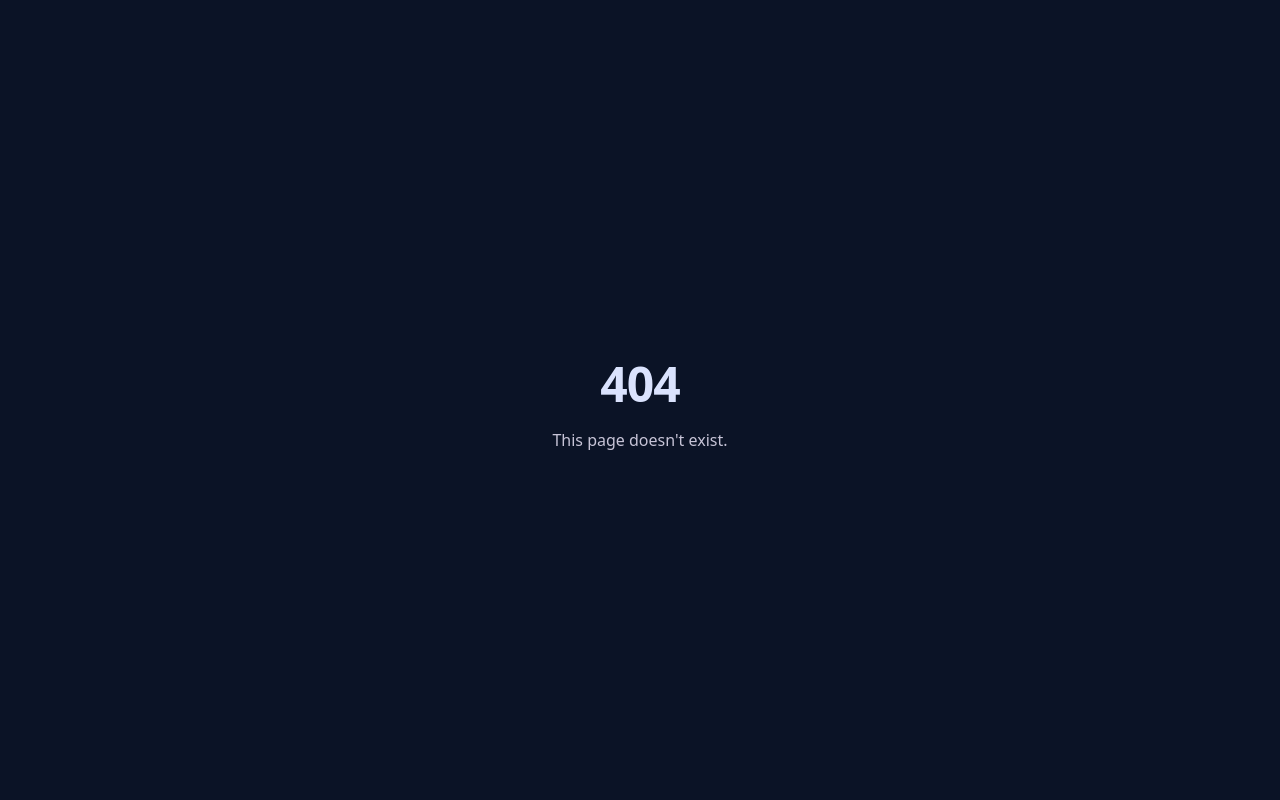
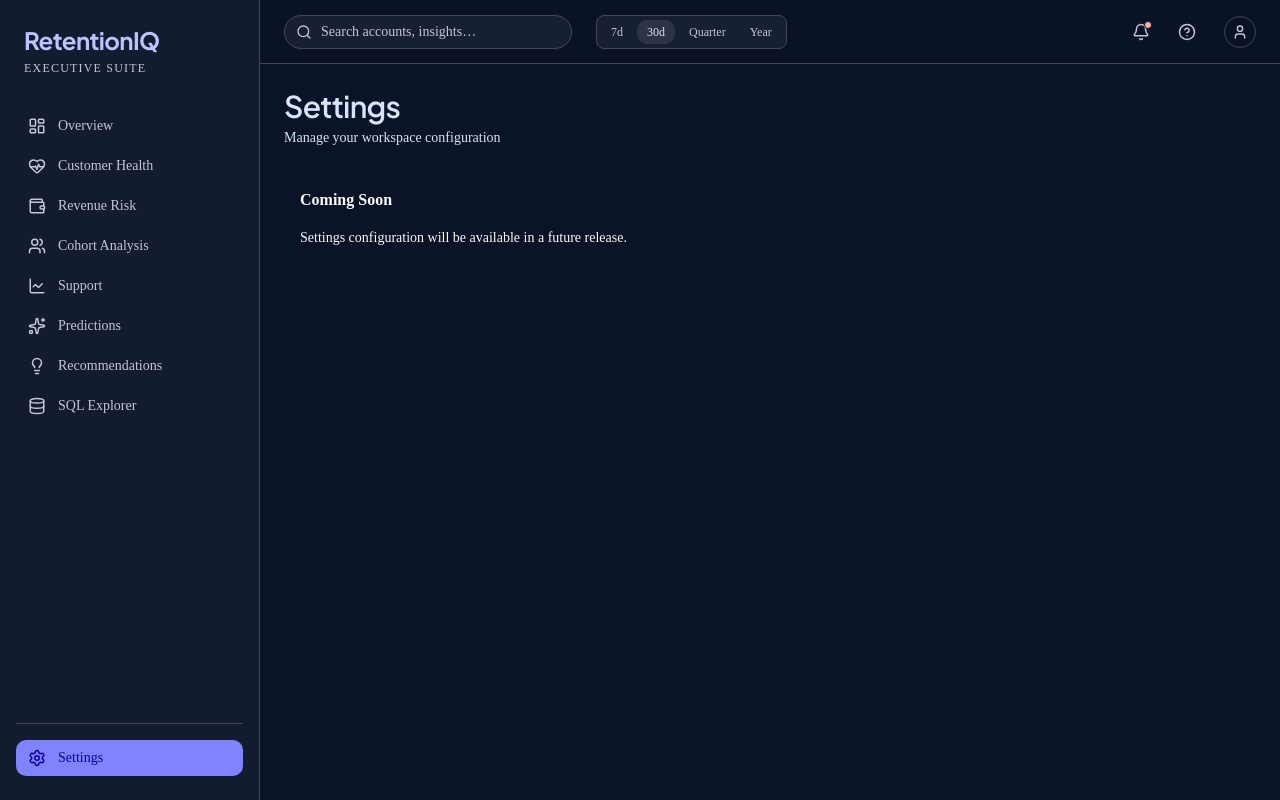
Before and after one commit to J12003LPZ/retention-iq, a Next.js app: page /settings in a window 1280 px wide. Before the commit this address had no page. Built offline with nearby package versions, Linux system fonts and the light colour scheme.

Commit message:
feat(ui): Settings stub page

```diff
--- /dev/null
+++ b/app/(dashboard)/settings/page.tsx
@@ -0,0 +1,29 @@
+import { Card, CardContent, CardHeader, CardTitle } from "@/components/ui/card"
+
+export default function SettingsPage() {
+  return (
+    <div className="flex flex-col gap-6">
+      <div>
+        <h1 className="font-display text-3xl font-semibold tracking-tight text-[--color-on-surface]">
+          Settings
+        </h1>
+        <p className="mt-1 text-sm text-[--color-on-surface-variant]">
+          Manage your workspace configuration
+        </p>
+      </div>
+
+      <Card className="bg-[--color-surface-container] ring-[--color-outline-variant]">
+        <CardHeader>
+          <CardTitle className="text-base font-semibold text-[--color-on-surface]">
+            Coming Soon
+          </CardTitle>
+        </CardHeader>
+        <CardContent>
+          <p className="text-sm text-[--color-on-surface-variant]">
+            Settings configuration will be available in a future release.
+          </p>
+        </CardContent>
+      </Card>
+    </div>
+  )
+}
```
